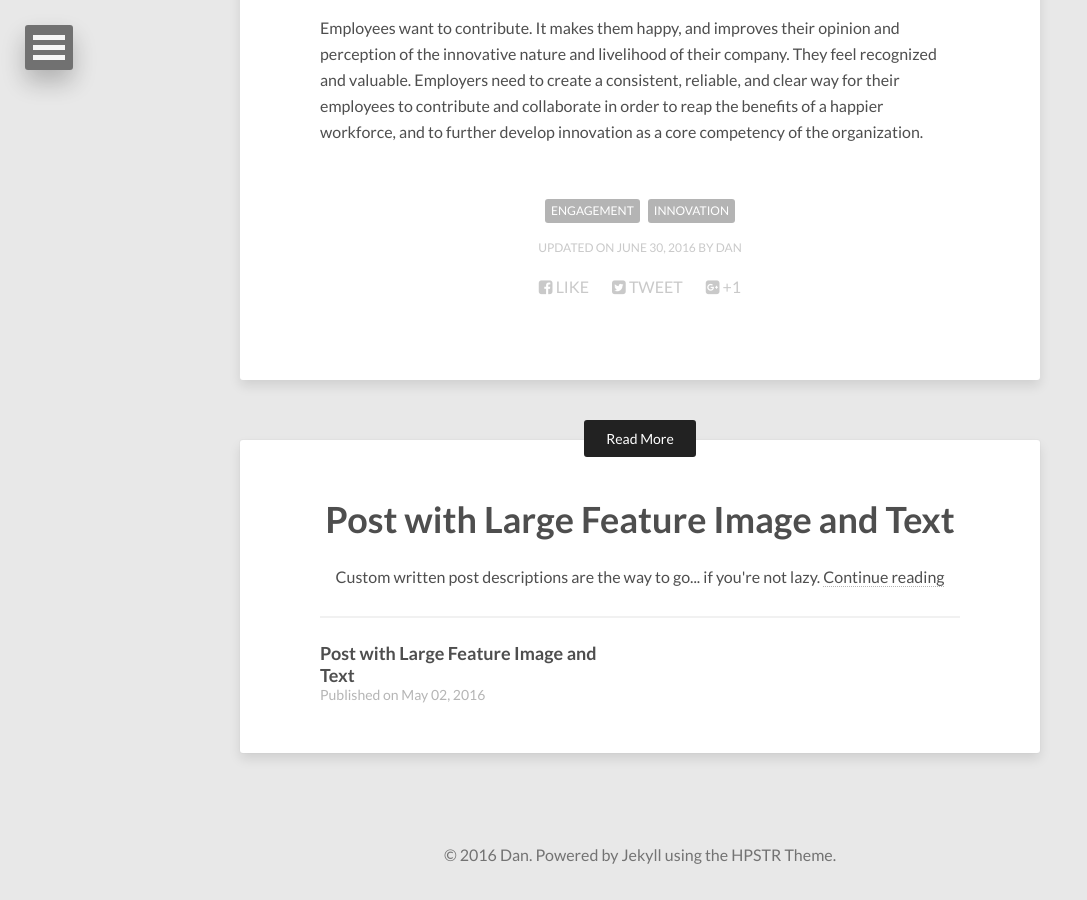
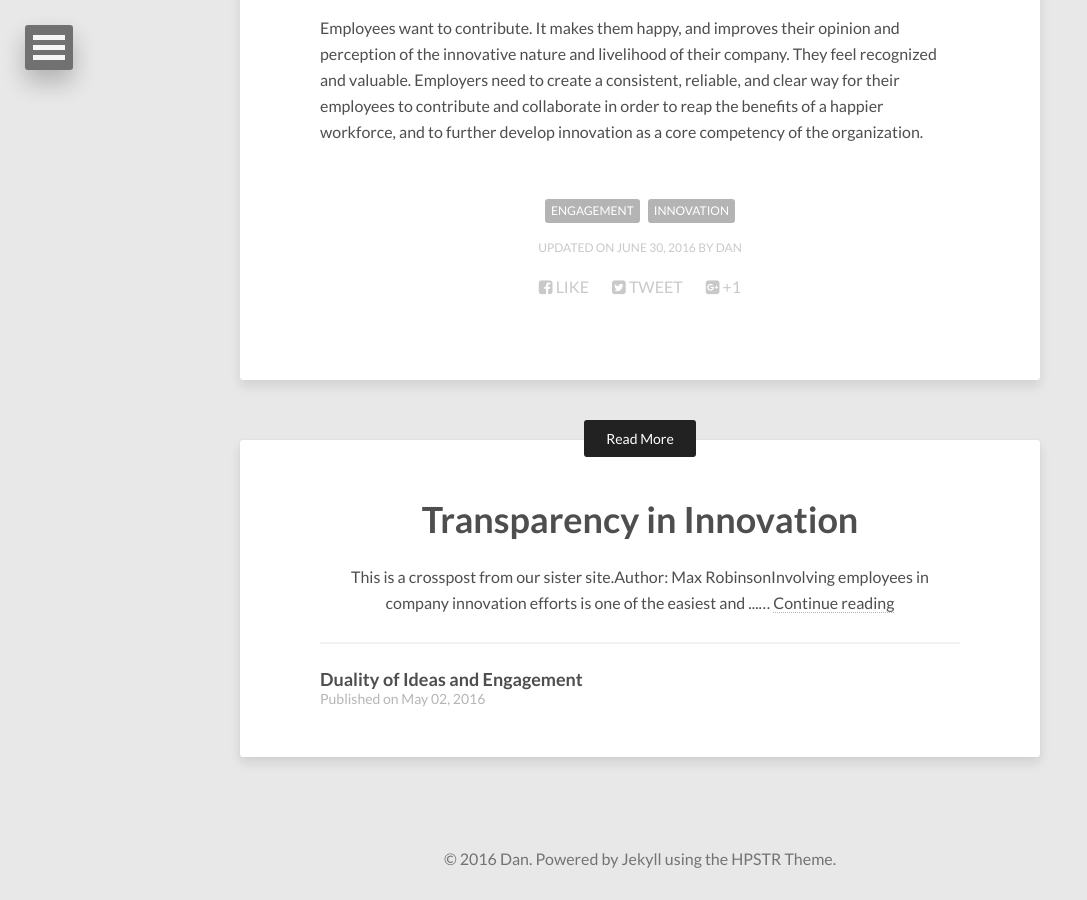
Before and after one commit to dbelling/dbelling.github.io, a Jekyll site: the page built from _posts/2016-06-30-time-to-innovate.md, in a window 1280 px wide and 900 px high, scrolled down 1761 px. Shown: the whole window, without its empty margins (0-1087 px from the left). Built offline with Jekyll 4.4.1, drawn with Linux system fonts in a browser that asks for light colours; nearby versions of some CDN libraries; some of the changed text lies outside the part shown.

Commit message:
Post titles

```diff
--- a/_posts/2016-05-02-ideas-engagement-duality.md
+++ b/_posts/2016-05-02-ideas-engagement-duality.md
@@ -1,7 +1,6 @@
 ---
 layout: post
-title: "Post with Large Feature Image and Text"
-description: "Custom written post descriptions are the way to go... if you're not lazy."
+title: "Duality of Ideas and Engagement"
 tags: [engagement, innovation]
 modified: 2016-05-02
 image:
--- a/_posts/2016-05-09-transparent-innovation.md
+++ b/_posts/2016-05-09-transparent-innovation.md
@@ -1,7 +1,6 @@
 ---
 layout: post
-title: "Post with Large Feature Image and Text"
-description: "Custom written post descriptions are the way to go... if you're not lazy."
+title: "Transparency in Innovation"
 tags: [engagement, innovation]
 modified: 2016-05-09
 image:
--- a/_posts/2016-06-30-time-to-innovate.md
+++ b/_posts/2016-06-30-time-to-innovate.md
@@ -1,7 +1,6 @@
 ---
 layout: post
-title: "Post with Large Feature Image and Text"
-description: "Custom written post descriptions are the way to go... if you're not lazy."
+title: "Time to Innovate"
 tags: [engagement, innovation]
 modified: 2016-06-30
 image:
```
